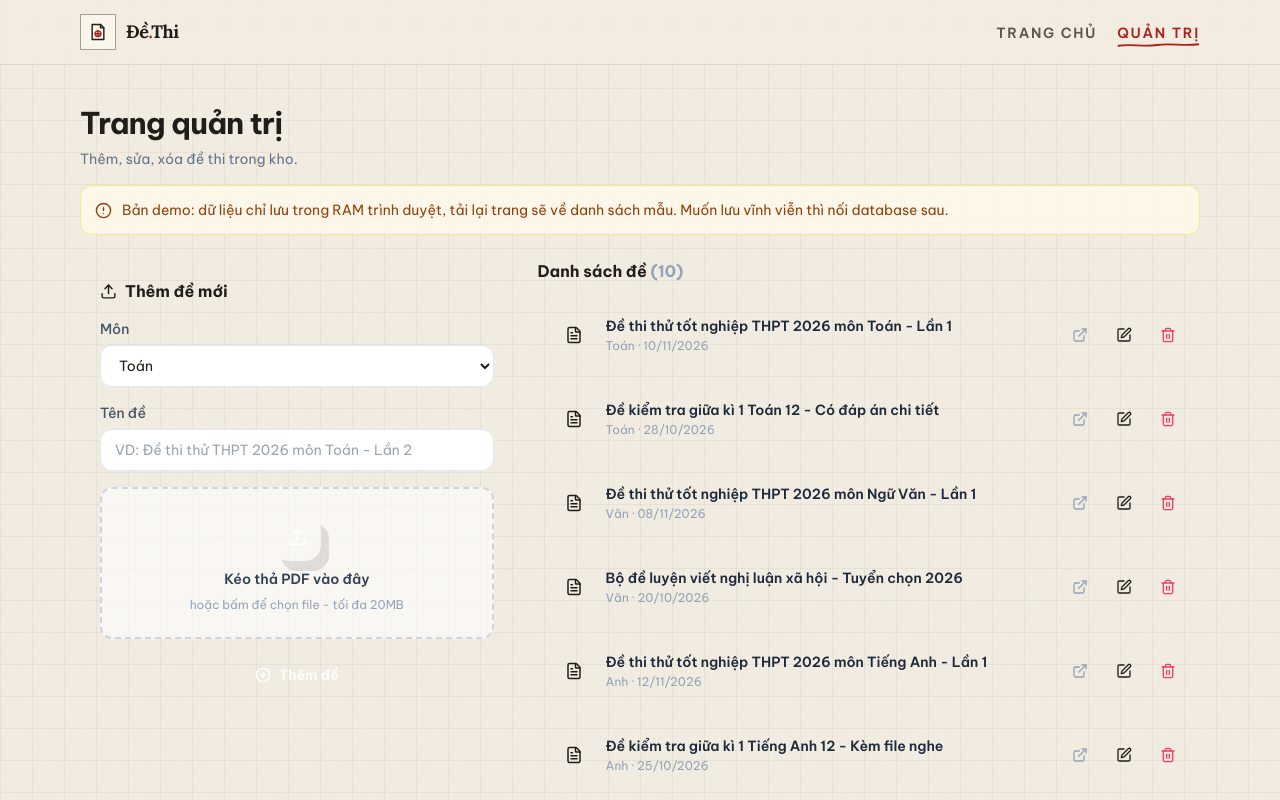
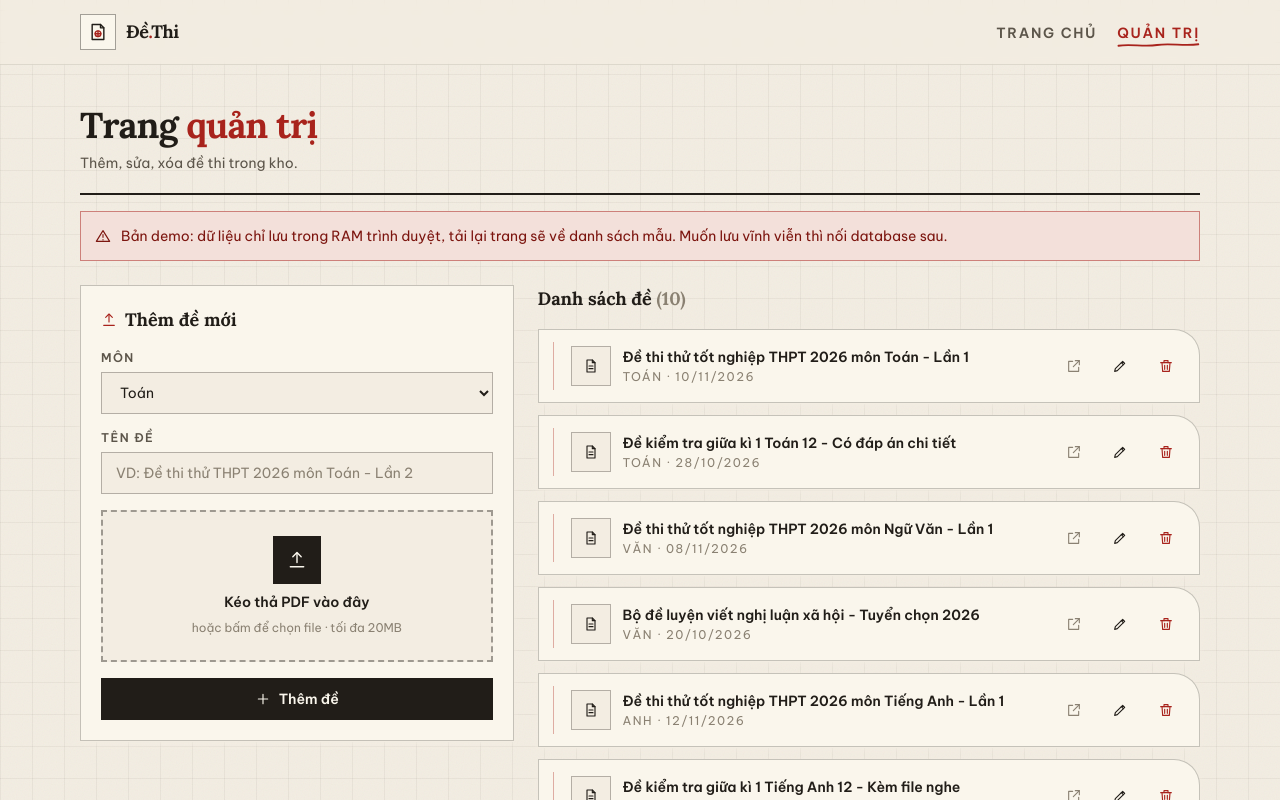
Before and after one commit to anhcoder999/Tong-hop-de-thi, a Next.js app: page /admin in a window 1280 px wide. Shown: the top 800 px of the page. Built offline with nearby package versions, Linux system fonts and the light colour scheme.

Commit message:
Update page.tsx

```diff
--- a/app/admin/page.tsx
+++ b/app/admin/page.tsx
@@ -1,12 +1,11 @@
 "use client";
 import { useEffect, useRef, useState } from "react";
 import { AnimatePresence, motion } from "framer-motion";
-import { AlertCircle, Edit, ExternalLink, FileText, PlusCircle, Save, Trash2, Upload, X } from "lucide-react";
+import { IconAlert, IconCheck, IconClose, IconEdit, IconExternal, IconFile, IconPlus, IconTrash, IconUpload } from "@/components/Icons";
 import EmptyState from "@/components/EmptyState";
 import { DS_DE, DS_MON, formatNgay, type DeThi, type Mon } from "@/lib/data";
 import { buttonTap, EASE, fadeInUp, spring, staggerContainer } from "@/lib/animations";
 export default function TrangAdmin() {
-  // Demo: toàn bộ dữ liệu nằm trong React state, tải lại trang sẽ về danh sách mẫu
   const [danhSach, setDanhSach] = useState<DeThi[]>([...DS_DE]);
   const [mon, setMon] = useState<Mon>("Toán");
   const [ten, setTen] = useState("");
@@ -16,12 +15,11 @@ export default function TrangAdmin() {
   const [editingId, setEditingId] = useState<string | null>(null);
   const [thongBao, setThongBao] = useState("");
   const formRef = useRef<HTMLFormElement>(null);
-  // Gom các blob URL để thu hồi bộ nhớ khi rời trang, tránh rò rỉ RAM
   const blobUrls = useRef<string[]>([]);
   useEffect(() => {
-    return () => blobUrls.current.forEach((u) => URL.revokeObjectURL(u));
+    const urls = blobUrls.current;
+    return () => urls.forEach((u) => URL.revokeObjectURL(u));
   }, []);
-  // Thông báo tự tắt sau 3 giây cho gọn giao diện
   useEffect(() => {
     if (!thongBao) return;
     const t = setTimeout(() => setThongBao(""), 3000);
@@ -34,7 +32,6 @@ export default function TrangAdmin() {
     setTenTep("");
     setEditingId(null);
   };
-  // Nhận file PDF: kiểm tra định dạng + dung lượng rồi tạo URL xem tạm trong trình duyệt
   const chonTep = (f: File | null | undefined) => {
     if (!f) return;
     if (f.type !== "application/pdf") {
@@ -64,7 +61,6 @@ export default function TrangAdmin() {
     }
     if (editingId) {
       const cu = danhSach.find((d) => d.id === editingId);
-      // Thay PDF mới thì thu hồi blob cũ cho nhẹ bộ nhớ
       if (cu && cu.urlPdf.startsWith("blob:") && cu.urlPdf !== urlPdf) URL.revokeObjectURL(cu.urlPdf);
       setDanhSach((ds) => ds.map((d) => (d.id === editingId ? { ...d, mon, ten: tenChuan, urlPdf } : d)));
       setThongBao("Đã cập nhật đề ✓");
@@ -100,17 +96,17 @@ export default function TrangAdmin() {
   return (
     <div className="mx-auto w-full max-w-6xl px-4 pb-16 pt-8 sm:pt-10">
       <motion.div variants={staggerContainer} initial="hidden" animate="visible">
-        <motion.header variants={fadeInUp}>
-          <h1 className="text-2xl font-extrabold tracking-tight sm:text-3xl">
-            Trang <span className="text-gradient">quản trị</span>
+        <motion.header variants={fadeInUp} className="border-b-2 border-ink pb-5">
+          <h1 className="font-display text-3xl font-bold tracking-tight text-ink sm:text-4xl">
+            Trang <span className="text-accent">quản trị</span>
           </h1>
-          <p className="mt-2 text-sm text-slate-500">Thêm, sửa, xóa đề thi trong kho.</p>
+          <p className="mt-2 text-sm text-ink-soft">Thêm, sửa, xóa đề thi trong kho.</p>
         </motion.header>
         <motion.div
           variants={fadeInUp}
-          className="mt-4 flex items-start gap-2.5 rounded-xl border border-amber-200 bg-amber-50/80 p-3.5 text-sm text-amber-800"
+          className="mt-4 flex items-start gap-2.5 border border-accent/50 bg-accent-wash p-3.5 text-sm text-accent-deep"
         >
-          <AlertCircle size={17} className="mt-0.5 shrink-0" />
+          <IconAlert className="mt-0.5 h-4 w-4 shrink-0" />
           <p>Bản demo: dữ liệu chỉ lưu trong RAM trình duyệt, tải lại trang sẽ về danh sách mẫu. Muốn lưu vĩnh viễn thì nối database sau.</p>
         </motion.div>
         <div className="mt-6 grid gap-6 lg:grid-cols-5">
@@ -118,21 +114,21 @@ export default function TrangAdmin() {
             ref={formRef}
             variants={fadeInUp}
             onSubmit={guiForm}
-            className="glass h-fit scroll-mt-24 space-y-4 rounded-xl p-5 shadow-soft lg:col-span-2"
+            className="h-fit scroll-mt-24 space-y-4 border border-ink/25 bg-paper-light p-5 shadow-paper lg:col-span-2"
           >
-            <h2 className="flex items-center gap-2 text-base font-bold">
-              {editingId ? <Edit size={17} className="text-brand-600" /> : <Upload size={17} className="text-brand-600" />}
+            <h2 className="flex items-center gap-2 font-display text-lg font-bold text-ink">
+              {editingId ? <IconEdit className="h-4 w-4 text-accent" /> : <IconUpload className="h-4 w-4 text-accent" />}
               {editingId ? "Sửa đề" : "Thêm đề mới"}
             </h2>
             <div>
-              <label htmlFor="mon" className="mb-1.5 block text-sm font-medium text-slate-600">
+              <label htmlFor="mon" className="mb-1.5 block text-xs font-semibold uppercase tracking-[0.12em] text-ink-soft">
                 Môn
               </label>
               <select
                 id="mon"
                 value={mon}
                 onChange={(e) => setMon(e.target.value as Mon)}
-                className="w-full rounded-xl border border-slate-200 bg-white px-3.5 py-2.5 text-sm outline-none transition focus:border-brand-400 focus:ring-4 focus:ring-brand-100"
+                className="w-full border border-ink/30 bg-paper px-3.5 py-2.5 text-sm text-ink outline-none transition-colors focus:border-accent"
               >
                 {DS_MON.map((m) => (
                   <option key={m} value={m}>
@@ -142,7 +138,7 @@ export default function TrangAdmin() {
               </select>
             </div>
             <div>
-              <label htmlFor="ten" className="mb-1.5 block text-sm font-medium text-slate-600">
+              <label htmlFor="ten" className="mb-1.5 block text-xs font-semibold uppercase tracking-[0.12em] text-ink-soft">
                 Tên đề
               </label>
               <input
@@ -151,10 +147,9 @@ export default function TrangAdmin() {
                 value={ten}
                 onChange={(e) => setTen(e.target.value)}
                 placeholder="VD: Đề thi thử THPT 2026 môn Toán - Lần 2"
-                className="w-full rounded-xl border border-slate-200 bg-white px-3.5 py-2.5 text-sm outline-none transition focus:border-brand-400 focus:ring-4 focus:ring-brand-100"
+                className="w-full border border-ink/30 bg-paper px-3.5 py-2.5 text-sm text-ink outline-none transition-colors placeholder:text-ink-faint focus:border-accent"
               />
             </div>
-            {/* Vùng kéo thả PDF: viền glow khi hover hoặc đang kéo file vào */}
             <label
               htmlFor="tep-pdf"
               onDragOver={(e) => {
@@ -167,25 +162,23 @@ export default function TrangAdmin() {
                 setDangKeo(false);
                 chonTep(e.dataTransfer.files?.[0]);
               }}
-              className={`block cursor-pointer rounded-xl border-2 border-dashed p-6 text-center transition-all duration-300 ${
-                dangKeo
-                  ? "border-brand-500 bg-brand-50/70 shadow-glow"
-                  : "border-slate-300 bg-white/60 hover:border-brand-400 hover:shadow-glow"
+              className={`block cursor-pointer border-2 border-dashed p-6 text-center transition-all duration-300 ${
+                dangKeo ? "border-accent bg-accent-wash shadow-stamp" : "border-ink/40 bg-paper hover:border-accent hover:shadow-stamp"
               }`}
             >
               <motion.div animate={dangKeo ? { scale: 1.06 } : { scale: 1 }} transition={spring} className="flex flex-col items-center gap-2">
-                <span className="grid h-12 w-12 place-items-center rounded-2xl bg-brand-gradient text-white shadow-lift">
-                  <Upload size={20} />
+                <span className="grid h-12 w-12 place-items-center border border-ink bg-ink text-paper-light">
+                  <IconUpload className="h-5 w-5" />
                 </span>
                 {tenTep ? (
-                  <span className="flex max-w-full items-center gap-1.5 text-sm font-semibold text-brand-700">
-                    <FileText size={15} className="shrink-0" />
+                  <span className="flex max-w-full items-center gap-1.5 text-sm font-semibold text-accent">
+                    <IconFile className="h-4 w-4 shrink-0" />
                     <span className="truncate">{tenTep}</span>
                   </span>
                 ) : (
-                  <span className="text-sm font-semibold text-slate-700">Kéo thả PDF vào đây</span>
+                  <span className="text-sm font-semibold text-ink">Kéo thả PDF vào đây</span>
                 )}
-                <span className="text-xs text-slate-400">hoặc bấm để chọn file - tối đa 20MB</span>
+                <span className="text-xs text-ink-faint">hoặc bấm để chọn file · tối đa 20MB</span>
               </motion.div>
               <input
                 id="tep-pdf"
@@ -200,12 +193,7 @@ export default function TrangAdmin() {
             </label>
             <AnimatePresence>
               {thongBao && (
-                <motion.p
-                  initial={{ opacity: 0, y: -6 }}
-                  animate={{ opacity: 1, y: 0 }}
-                  exit={{ opacity: 0 }}
-                  className="text-sm font-medium text-brand-700"
-                >
+                <motion.p initial={{ opacity: 0, y: -6 }} animate={{ opacity: 1, y: 0 }} exit={{ opacity: 0 }} className="text-sm font-medium text-accent">
                   {thongBao}
                 </motion.p>
               )}
@@ -214,9 +202,9 @@ export default function TrangAdmin() {
               <motion.button
                 whileTap={buttonTap}
                 type="submit"
-                className="flex flex-1 items-center justify-center gap-2 rounded-2xl bg-brand-gradient px-4 py-2.5 text-sm font-semibold text-white shadow-soft transition-shadow hover:shadow-lift"
+                className="flex flex-1 items-center justify-center gap-2 border border-ink bg-ink px-4 py-2.5 text-sm font-semibold text-paper-light transition-colors hover:border-accent hover:bg-accent"
               >
-                {editingId ? <Save size={16} /> : <PlusCircle size={16} />}
+                {editingId ? <IconCheck className="h-4 w-4" /> : <IconPlus className="h-4 w-4" />}
                 {editingId ? "Cập nhật" : "Thêm đề"}
               </motion.button>
               {editingId && (
@@ -224,17 +212,17 @@ export default function TrangAdmin() {
                   whileTap={buttonTap}
                   type="button"
                   onClick={resetForm}
-                  className="flex items-center gap-1.5 rounded-2xl border border-slate-200 bg-white px-4 py-2.5 text-sm font-semibold text-slate-600 transition-colors hover:bg-slate-50"
+                  className="flex items-center gap-1.5 border border-ink/40 bg-paper px-4 py-2.5 text-sm font-semibold text-ink-soft transition-colors hover:bg-paper-deep"
                 >
-                  <X size={15} />
+                  <IconClose className="h-4 w-4" />
                   Hủy
                 </motion.button>
               )}
             </div>
           </motion.form>
           <motion.section variants={fadeInUp} className="lg:col-span-3">
-            <h2 className="text-base font-bold">
-              Danh sách đề <span className="text-slate-400">({danhSach.length})</span>
+            <h2 className="font-display text-lg font-bold text-ink">
+              Danh sách đề <span className="text-ink-faint">({danhSach.length})</span>
             </h2>
             {danhSach.length === 0 ? (
               <div className="mt-4">
@@ -244,7 +232,6 @@ export default function TrangAdmin() {
               <motion.ul layout className="mt-4 space-y-3">
                 <AnimatePresence>
                   {danhSach.map((d) => (
-                    // Mỗi item trượt từ trái vào, xóa thì trượt sang phải rồi biến mất
                     <motion.li
                       key={d.id}
                       layout
@@ -252,14 +239,14 @@ export default function TrangAdmin() {
                       animate={{ opacity: 1, x: 0 }}
                       exit={{ opacity: 0, x: 32, transition: { duration: 0.2, ease: EASE } }}
                       transition={spring}
-                      className="glass flex items-center gap-3 rounded-xl p-4 shadow-soft"
+                      className="sheet flex items-center gap-3 p-4 pl-8 shadow-paper"
                     >
-                      <span className="grid h-10 w-10 shrink-0 place-items-center rounded-xl bg-brand-50 text-brand-600">
-                        <FileText size={18} />
+                      <span className="grid h-10 w-10 shrink-0 place-items-center border border-ink/30 bg-paper text-ink">
+                        <IconFile className="h-4 w-4" />
                       </span>
                       <div className="min-w-0 flex-1">
-                        <p className="truncate text-sm font-semibold text-slate-800">{d.ten}</p>
-                        <p className="mt-0.5 text-xs text-slate-400">
+                        <p className="truncate text-sm font-semibold text-ink">{d.ten}</p>
+                        <p className="mt-0.5 text-xs uppercase tracking-[0.12em] text-ink-faint">
                           {d.mon} · {formatNgay(d.ngay)}
                         </p>
                       </div>
@@ -269,27 +256,27 @@ export default function TrangAdmin() {
                         target="_blank"
                         rel="noopener noreferrer"
                         aria-label="Mở PDF"
-                        className="rounded-lg p-2 text-slate-400 transition-colors hover:bg-slate-100 hover:text-slate-600"
+                        className="border border-transparent p-2 text-ink-faint transition-colors hover:border-ink/30 hover:text-ink"
                       >
-                        <ExternalLink size={16} />
+                        <IconExternal className="h-4 w-4" />
                       </motion.a>
                       <motion.button
                         whileTap={buttonTap}
                         type="button"
                         onClick={() => sua(d)}
                         aria-label="Sửa đề"
-                        className="rounded-lg p-2 text-brand-600 transition-colors hover:bg-brand-50"
+                        className="border border-transparent p-2 text-ink transition-colors hover:border-accent hover:text-accent"
                       >
-                        <Edit size={16} />
+                        <IconEdit className="h-4 w-4" />
                       </motion.button>
                       <motion.button
                         whileTap={buttonTap}
                         type="button"
                         onClick={() => xoa(d.id)}
                         aria-label="Xóa đề"
-                        className="rounded-lg p-2 text-rose-500 transition-colors hover:bg-rose-50"
+                        className="border border-transparent p-2 text-accent transition-colors hover:border-accent hover:bg-accent-wash"
                       >
-                        <Trash2 size={16} />
+                        <IconTrash className="h-4 w-4" />
                       </motion.button>
                     </motion.li>
                   ))}
@@ -301,4 +288,4 @@ export default function TrangAdmin() {
       </motion.div>
     </div>
   );
-  }
+}
```
